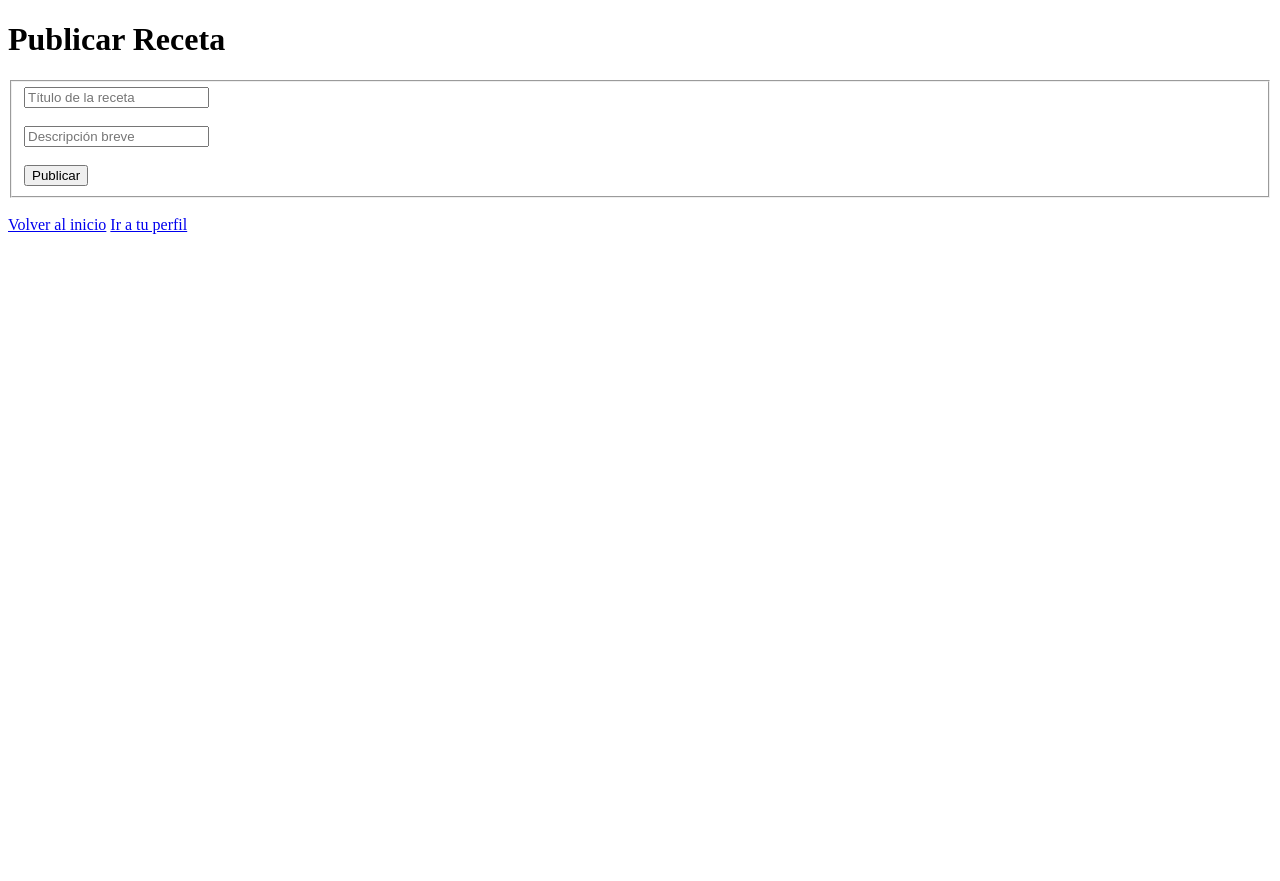
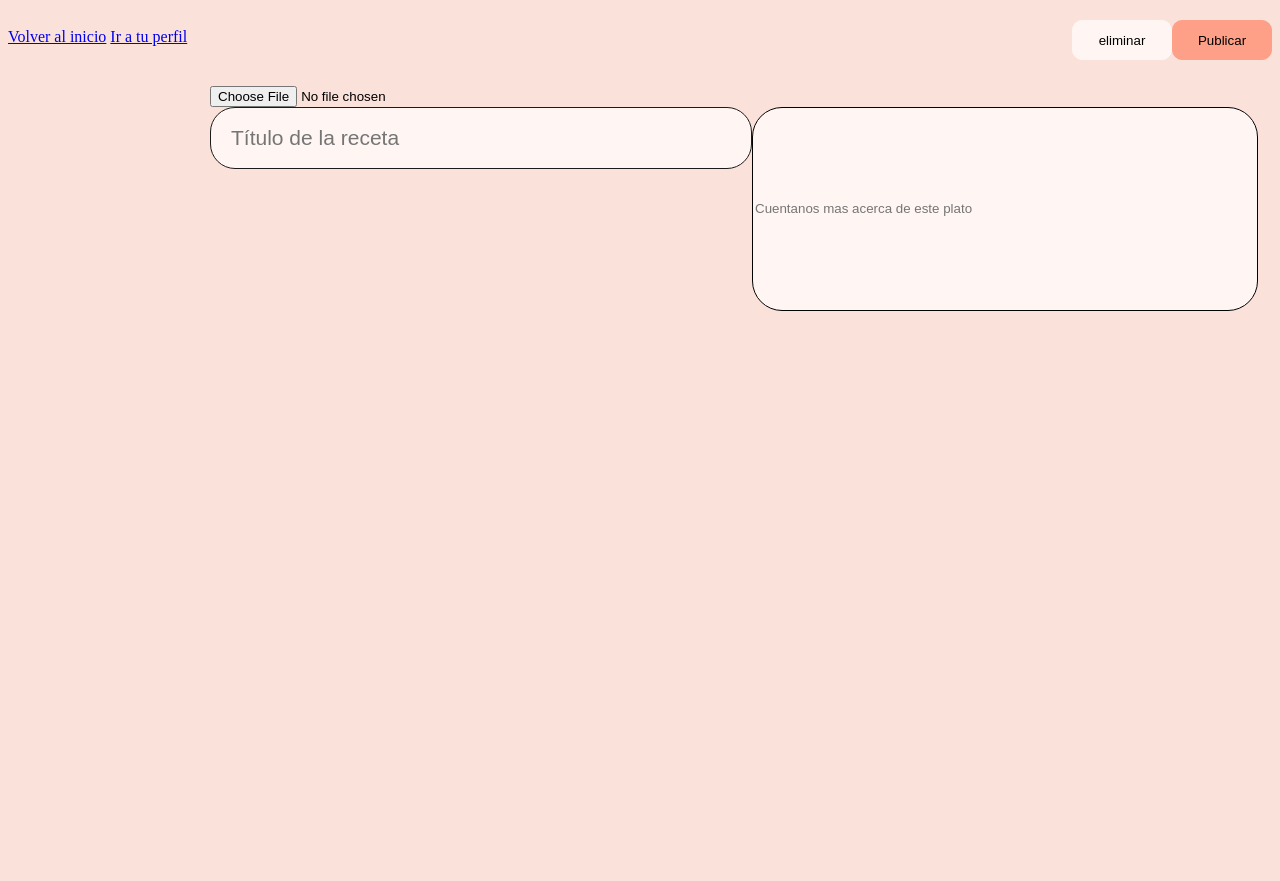
Before and after one commit to Lautaro-cores/Myfoods, a PHP site: page /visual/publishRecipe.php in a window 1280 px wide. Before the commit the page ends 234 px from the top, so only its background shows below. Run offline with PHP 8.4, Linux system fonts and the light colour scheme.

Commit message:
cambios visuales de subir receta V

```diff
--- /dev/null
+++ b/css/stylesV.css
@@ -0,0 +1,70 @@
+body{
+   background-color: #fae1da;
+  margin-top: 10px;
+         }
+
+.cajaReceta{
+display: grid;
+grid-template-columns: 10fr 1fr;
+grid-template-rows: auto auto;
+gap: 20px;
+
+}
+#recipeTitle{
+  float: left;
+  padding: 20px;             /* Espacio interno */
+  font-size: 21px;           /* Tamaño de letra */
+  border: 0.2px solid #1b1b1b; /* Borde negro */
+  border-radius: 25px;        /* Bordes redondeados */
+  background-color: #fff6f3; /* Fondo azul claro */
+  width: 500px;
+  height: 20px;
+
+}
+#recipeDescription{
+  float: left;
+  background-color: #fff6f3; /* Fondo azul claro */
+  border-radius: 5px;        /* Bordes redondeados */
+  border: 0.5px solid #1b1b1b; /* Borde negro */          /* Espacio interno */
+  height: 200px;
+  width: 500px;
+  border-radius: 30px;
+  border: 0.2px solid #030303;
+  text-align: justify;
+  top: -20px;
+
+
+}
+#botones{
+  float: right;
+  justify-content: right;
+  margin-top: 10px;
+  gap: 10px;
+}
+.eliminar{
+  background-color:#fff6f3 ;
+  border-radius: 10px;
+  border: 0.5px solid #fff6f3;
+  width: 100px;
+  height: 40px;
+  float: right;
+}
+.publicar{
+  background-color:#fda087 ;
+  width: 100px;
+  height: 40px;
+  border-radius: 10px;
+  border: 0.5px solid#fda087;
+  float: right;
+}
+
+#divGrande {
+ margin-top: 60px;
+height: 785px;
+border: none;
+
+}
+#formPublish{
+
+
+}
--- a/viewRecipe.php
+++ b/viewRecipe.php
@@ -27,9 +27,9 @@ if ($title) {
     <meta charset="UTF-8">
     <meta name="viewport" content="width=device-width, initial-scale=1.0">
     <title><?php echo htmlspecialchars($title); ?></title>
-    </head>
+</head>
 <body>
-    <h1><?php echo htmlspecialchars($title); ?></h1>
+    <h1 id="titulodelacomida"><?php echo htmlspecialchars($title); ?></h1>
     <p><?php echo nl2br(htmlspecialchars($description)); ?></p>
 
     <section id="commentsSection">
--- a/visual/publishRecipe.php
+++ b/visual/publishRecipe.php
@@ -4,16 +4,24 @@
     <meta charset="UTF-8">
     <meta name="viewport" content="width=device-width, initial-scale=1.0">
     <title>Publicar Receta</title>
+    <link rel="icon" type="image/x-icon" href="img/gorromostacho 3 (1).png"> <!--icono de la pagina  -->
+    <link rel="stylesheet" href="../css/stylesV.css">
 </head>
 <body>
-    <h1>Publicar Receta</h1>
+    <div id="botones">
+            <button type="submit" class="publicar">Publicar</button>
+            <button type="submit" class="eliminar">eliminar</button>
     <form id="formPublish">
-        <fieldset>
+      <fieldset id="divGrande">
+        <div id="imagenRece">
+           <input type="file" class="imageInput" accept="image/*"/> </div>
+
+        <div id="campos">
             <input type="text" name="title" id="recipeTitle" placeholder="Título de la receta" required>
-            <br><br>
-            <input type="text" name="description" id="recipeDescription" placeholder="Descripción breve" required>
-            <br><br>
-            <button type="submit">Publicar</button>
+            <input type="text" name="description" id="recipeDescription" placeholder="Cuentanos mas acerca de este plato" required>
+        </div>
+    </div>
+
         </fieldset>
     </form>
     <div id="mensaje"></div>
```
Also changed, not shown: ayudavicky/recipes.html (added, +46 -0 lines), img/gorromostacho 3 (1).png (added).
